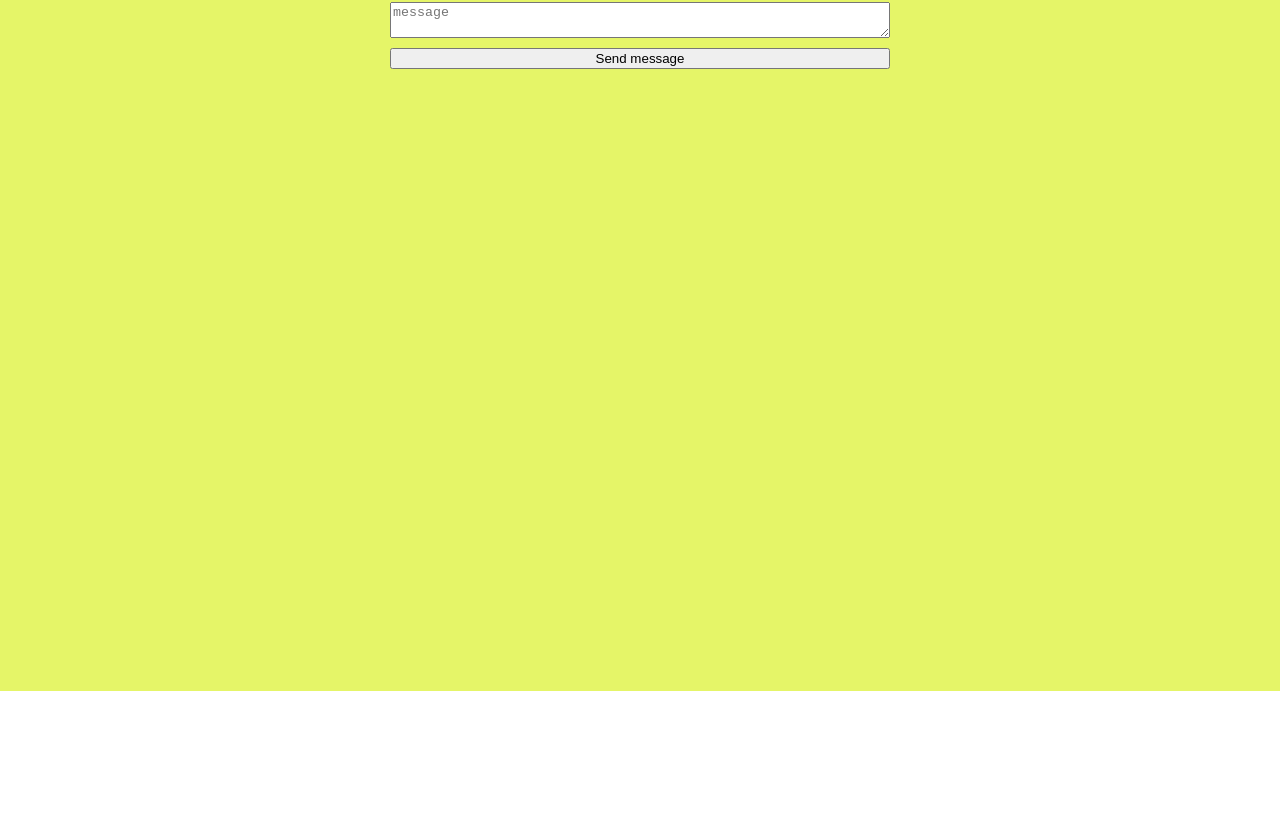
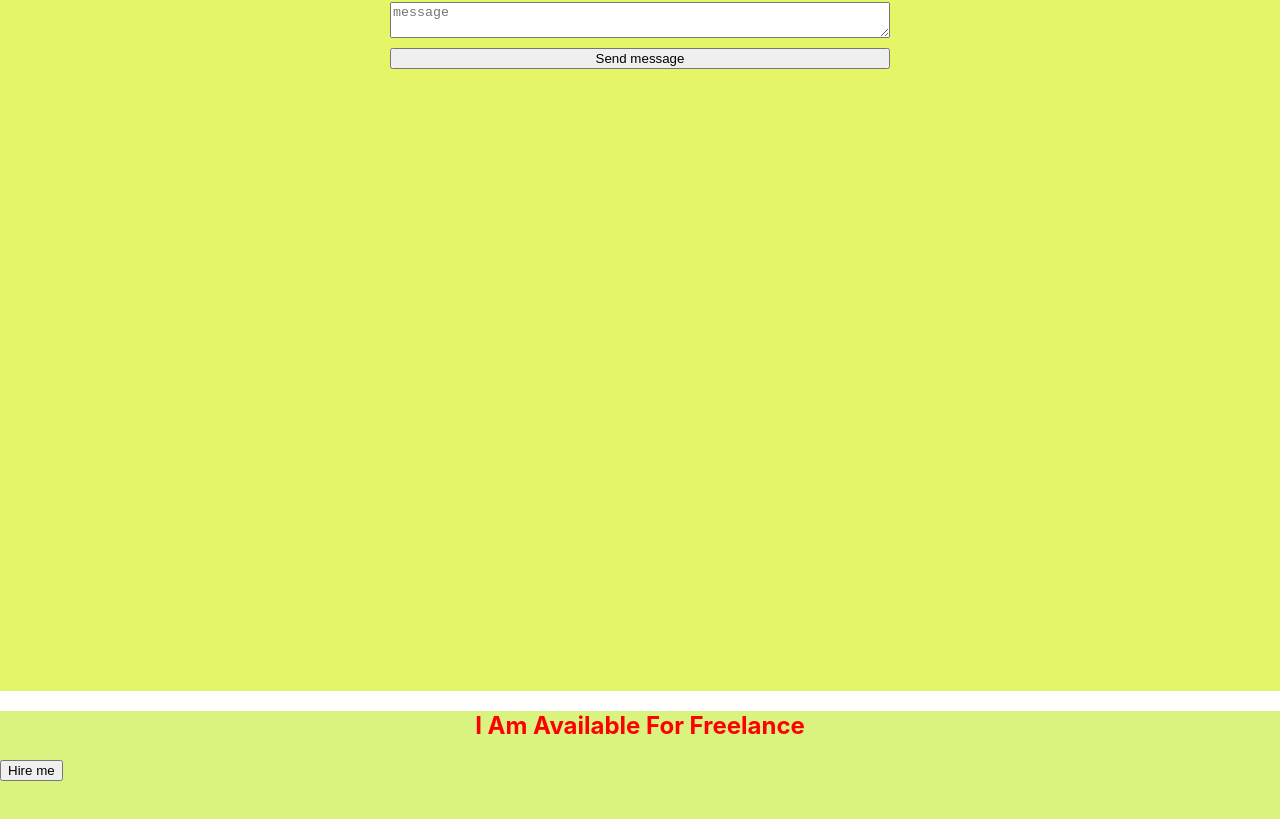
Before and after one commit to Vital9i/Portfolio, a React app: page / in a window 1280 px wide. Shown: the part 3441-4260 px from the top of the page. Before the commit the page ends 4132 px from the top, so only its background shows below. Built offline with nearby package versions, Linux system fonts and the light colour scheme.

Commit message:
SloganSectionComplete

```diff
--- a/src/App.tsx
+++ b/src/App.tsx
@@ -6,6 +6,7 @@
 import { Works } from './layout/sections/works/Works';
 import { Testimony } from './layout/sections/testimony/Testimony';
 import { Contact } from './layout/sections/contacts/Contacts';
+import { Slogan } from './layout/sections/slogan/Slogan';
 
 
 
@@ -18,6 +19,7 @@
             <Works/>
             <Testimony/>
             <Contact/>
+            <Slogan/>
         </div>
     );
 }
--- /dev/null
+++ b/src/layout/sections/slogan/Slogan.tsx
@@ -0,0 +1,18 @@
+import React from 'react';
+import styled from 'styled-components';
+import { SectionTitle } from '../../../components/SectionTitle';
+import { Button } from '../../../components/Button';
+
+export const Slogan = () => {
+    return (
+        <StyledSlogan>
+            <SectionTitle>I Am Available For Freelance</SectionTitle>
+            <Button>Hire me</Button>
+        </StyledSlogan>
+    );
+};
+
+const StyledSlogan = styled.section`
+    min-height: 30vh;
+    background-color: #d9f280;
+`
```
